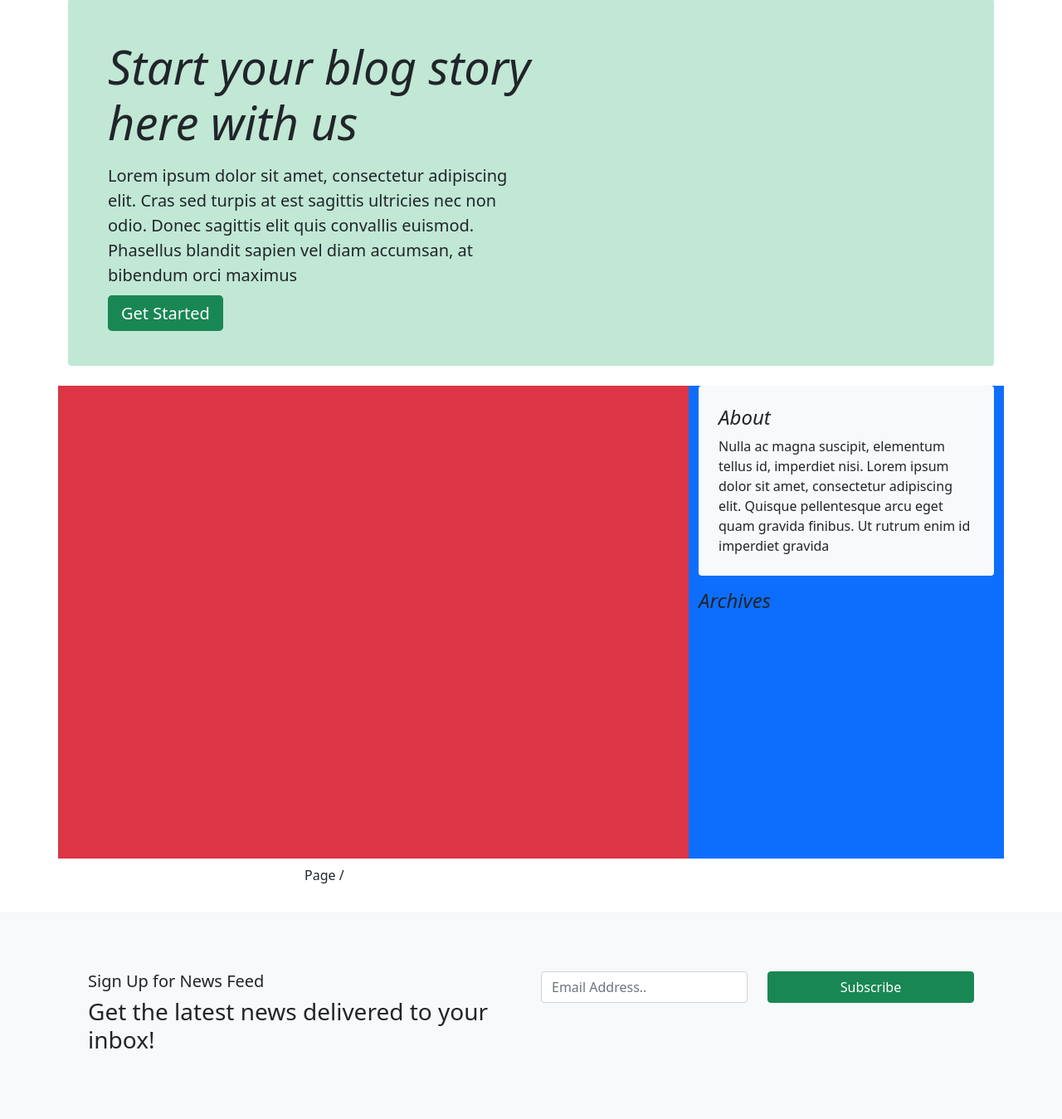
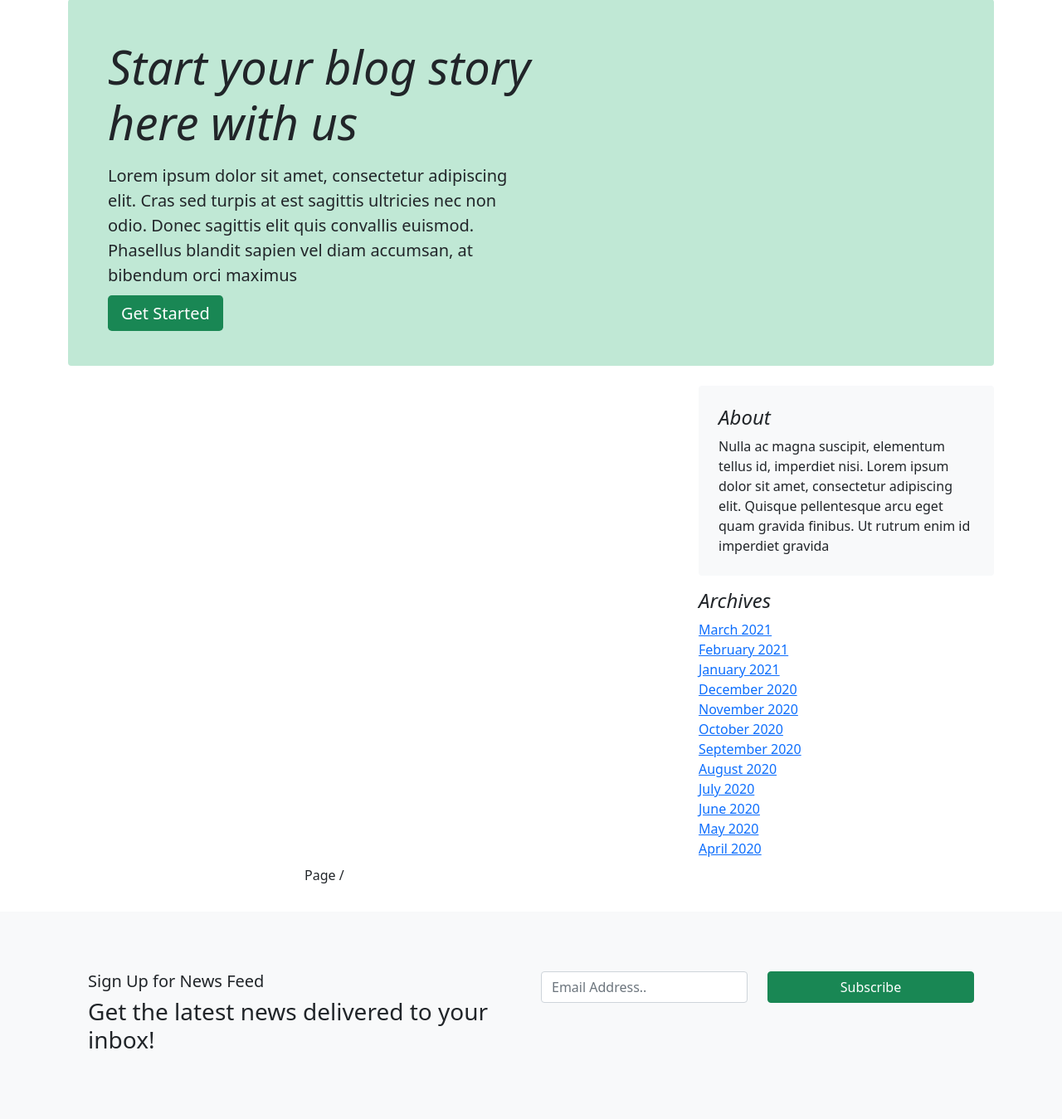
Before and after one commit to Scofield1/blog_app, a Django app: template templates/main/index.html in a window 1280 px wide. Shown: the part 73-1422 px from the top of the page at 83% size. Run offline with Django 4.2, Linux system fonts and the light colour scheme; the template is opened without the code that fills it, so the values that code supplies are empty; some libraries are stand-ins or nearby versions.

Commit message:
changes in templates

```diff
--- a/templates/main/index.html
+++ b/templates/main/index.html
@@ -35,7 +35,7 @@
     </div>
 
     <div class="row mb-2">
-        <div class="col-md-8 bg-danger">
+        <div class="col-md-8">
             {% for model in page.object_list %}
             <div class="card mb-3">
                 <div class="row g-0">
@@ -66,7 +66,7 @@
             </div>
             {% endfor %}
         </div>
-        <div class="col-md-4 bg-primary">
+        <div class="col-md-4">
             <div class="position-sticky" style="top: 2rem;">
                 <div class="p-4 mb-3 bg-light rounded">
                     <h4 class="fst-italic">About</h4>
```
